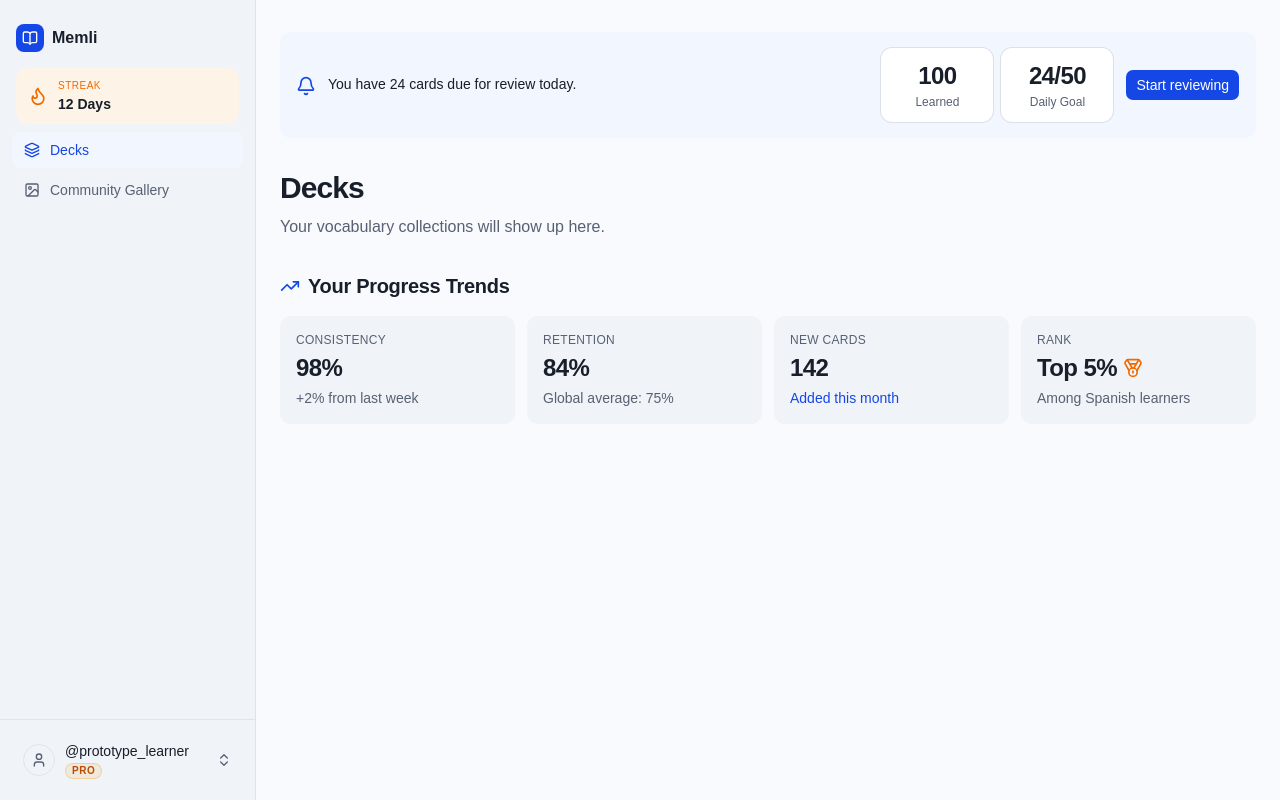
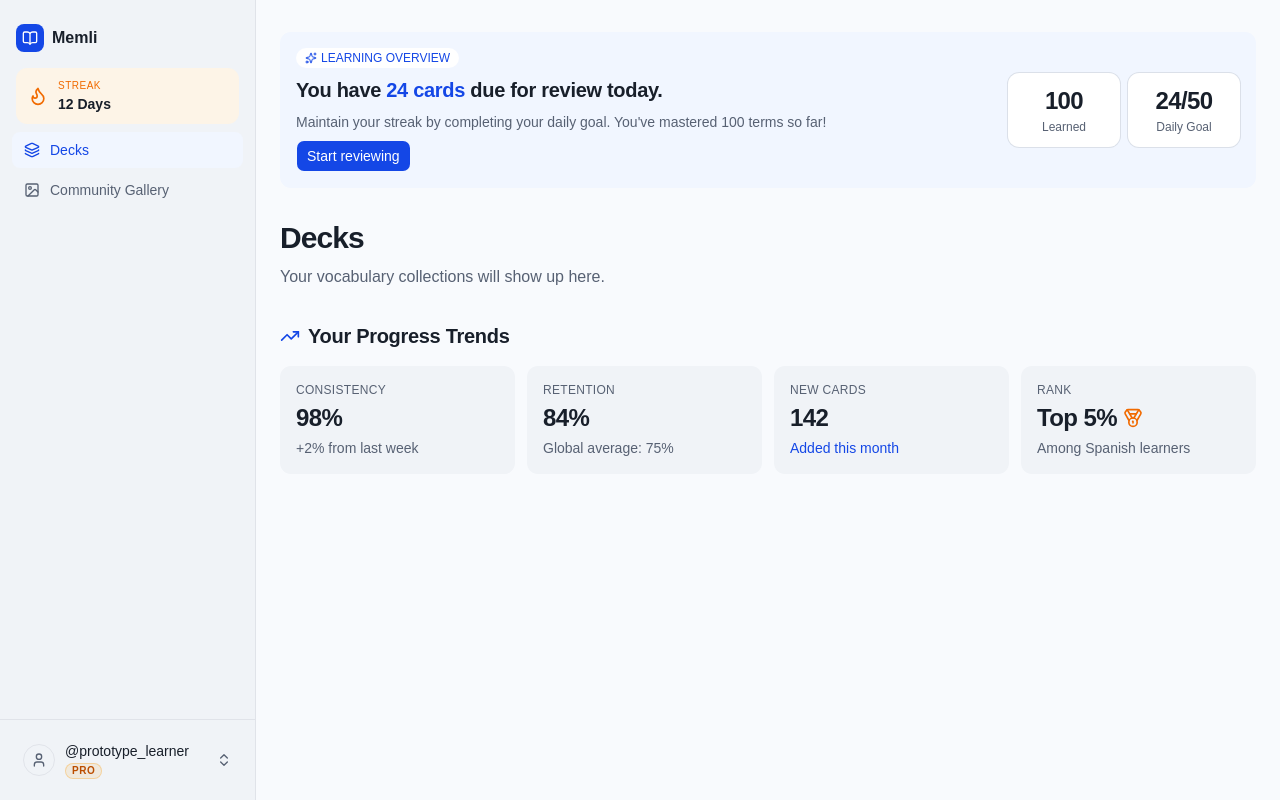
Before and after one commit to hereisphil/2606-WDV349-CantuPhillip, a React (Vite) app in the folder dev/memli/apps/web/: page /dashboard in a window 1280 px wide. Built offline with nearby package versions, Linux system fonts and the light colour scheme.

Commit message:
[web] Match the due-review banner to the dashboard prototype.
The overview label, emphasized due count, and mastered-terms line belong on the alert so it matches the design beside the quick stats.

Refs #46

```diff
--- a/dev/memli/apps/web/src/routes/_app/-components/DueReviewAlert.tsx
+++ b/dev/memli/apps/web/src/routes/_app/-components/DueReviewAlert.tsx
@@ -1,6 +1,8 @@
 import type { JSX, ReactNode } from "react"
-import { Bell } from "lucide-react"
+import { Sparkles } from "lucide-react"
+import { Badge } from "@workspace/ui/components/badge"
 import { Button } from "@workspace/ui/components/button"
+import { Heading } from "@workspace/ui/components/heading"
 import { Text } from "@workspace/ui/components/text"
 
 export type DueReviewData = {
@@ -8,42 +10,47 @@ export type DueReviewData = {
 }
 
 type DueReviewAlertProps = DueReviewData & {
+  termsLearned: number
   stats?: ReactNode
 }
 
-function dueReviewMessage(dueCount: number): string {
-  if (dueCount === 1) {
-    return "You have 1 card due for review today."
-  }
+function dueCountLabel(dueCount: number): string {
+  return dueCount === 1 ? "1 card" : `${dueCount} cards`
+}
 
-  return `You have ${dueCount} cards due for review today.`
+function masteredDetail(termsLearned: number): string {
+  const noun = termsLearned === 1 ? "term" : "terms"
+  return `Maintain your streak by completing your daily goal. You've mastered ${termsLearned} ${noun} so far!`
 }
 
 export function DueReviewAlert({
   dueCount,
+  termsLearned,
   stats,
 }: DueReviewAlertProps): JSX.Element {
+  const countLabel = dueCountLabel(dueCount)
+
   return (
     <div
       role="status"
       className="flex flex-col gap-4 rounded-xl bg-accent px-4 py-4 sm:flex-row sm:items-center sm:justify-between"
     >
-      <div className="flex items-start gap-3">
-        <Bell
-          className="mt-0.5 size-5 shrink-0 text-accent-foreground"
-          aria-hidden="true"
-        />
-        <Text className="text-sm leading-5 font-medium text-foreground">
-          {dueReviewMessage(dueCount)}
-        </Text>
-      </div>
-      <div className="flex flex-col gap-3 sm:flex-row sm:items-center">
-        {stats}
+      <div className="flex flex-col items-start gap-2">
+        <Badge variant="secondary" className="bg-card text-primary uppercase">
+          <Sparkles aria-hidden="true" />
+          Learning overview
+        </Badge>
+        <Heading level={2} size="3">
+          You have <span className="text-primary">{countLabel}</span> due for
+          review today.
+        </Heading>
+        <Text variant="small">{masteredDetail(termsLearned)}</Text>
         {/* Study sessions open at /study/$courseId (#48). */}
-        <Button type="button" className="cursor-pointer sm:shrink-0">
+        <Button type="button" className="cursor-pointer">
           Start reviewing
         </Button>
       </div>
+      {stats}
     </div>
   )
 }
--- a/dev/memli/apps/web/src/routes/_app/dashboard.tsx
+++ b/dev/memli/apps/web/src/routes/_app/dashboard.tsx
@@ -19,6 +19,7 @@ function Dashboard(): JSX.Element {
     <Section width="full" padding="compact" className="flex flex-col gap-8">
       <DueReviewAlert
         {...metrics.dueReview}
+        termsLearned={metrics.quickStats.termsLearned}
         stats={<LearningQuickStats {...metrics.quickStats} />}
       />
       <div>
```
